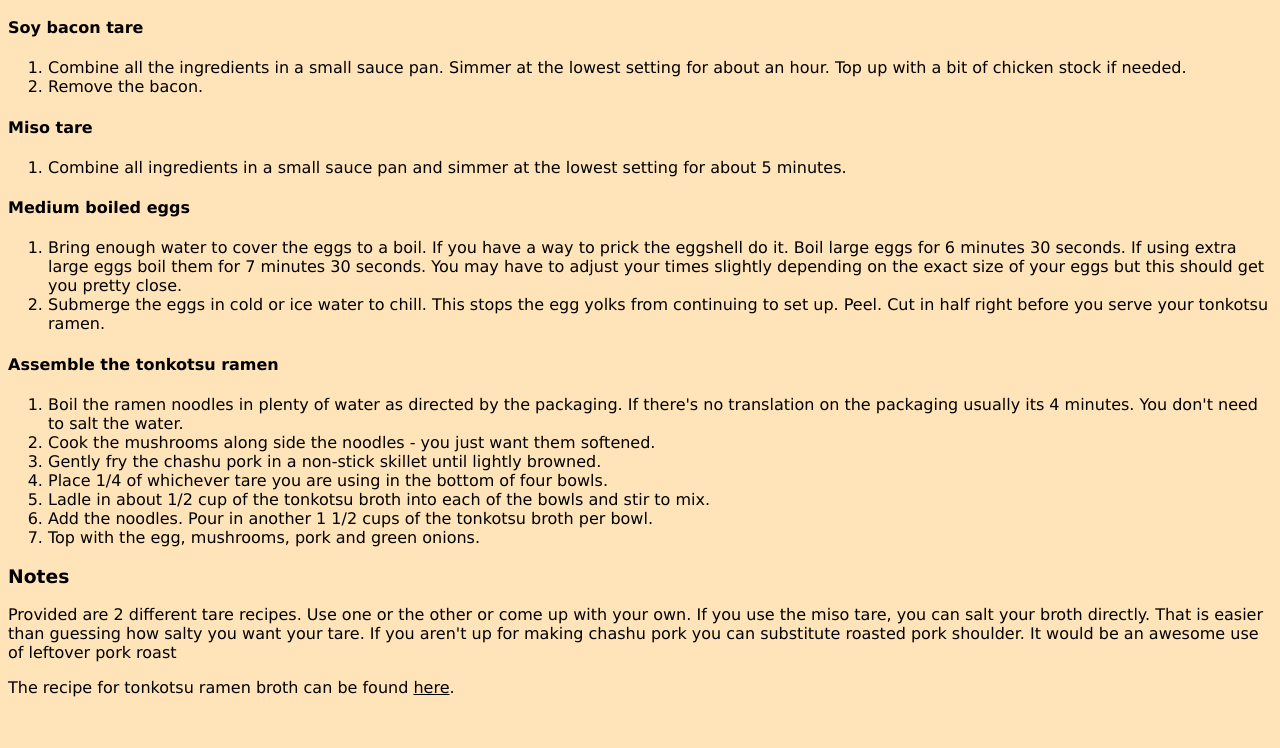
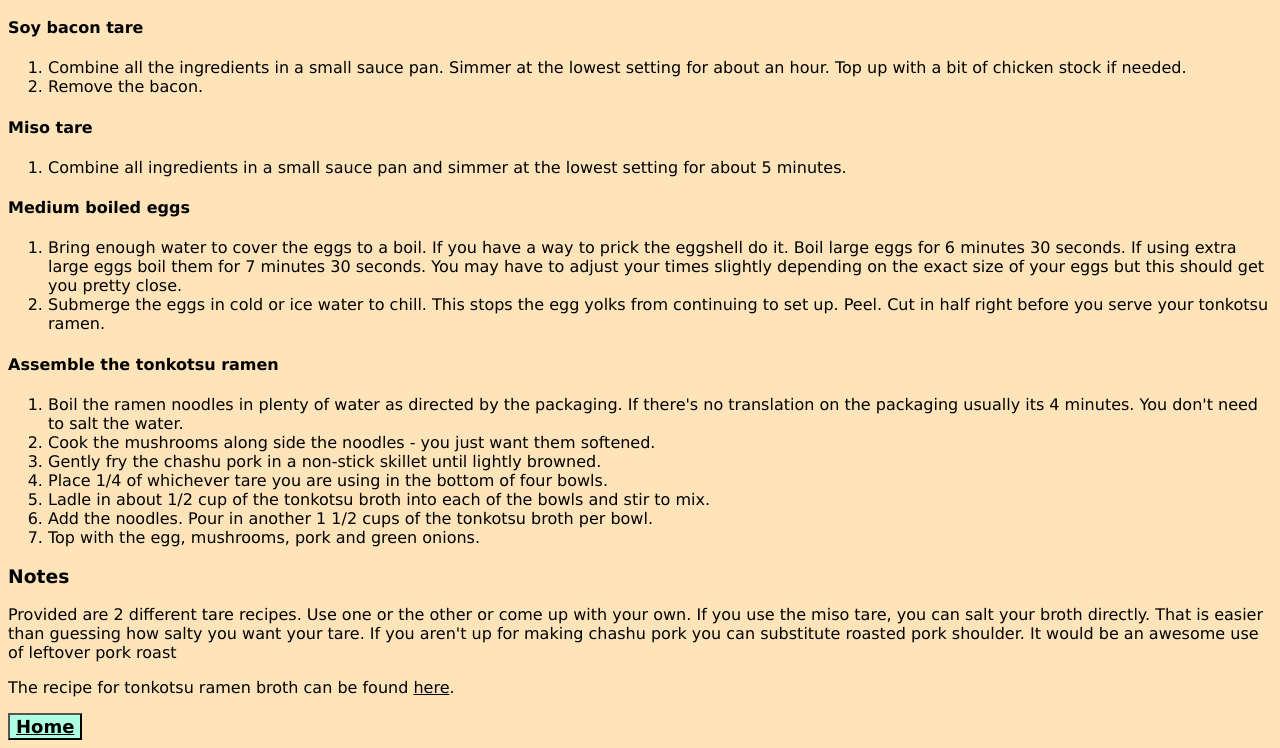
Before and after one commit to everhardt013/odin-recipes, a plain HTML site: page recipes/ramen.html in a window 1280 px wide. Shown: the part 1686-2434 px from the top of the page. Before the commit the page ends 2399 px from the top, so only its background shows below. Drawn offline with Linux system fonts and the light colour scheme.

Commit message:
Add Home button to each recipe pages

```diff
--- a/recipes/ramen.html
+++ b/recipes/ramen.html
@@ -120,5 +120,7 @@
     <p>The recipe for tonkotsu ramen broth can be found
         <a href="https://glebekitchen.com/2017/04/13/tonkotsu-ramen-broth-home/">here</a>.</p>
 
+    <button><a href="../index.html">Home</a></button>
+
 </body>
 </html>
--- a/recipes/style.css
+++ b/recipes/style.css
@@ -12,3 +12,9 @@ img {
     height: 500px;
     width: auto;
 }
+
+button {
+    background-color: rgb(172, 255, 227);
+    font-size: 18px;
+    font-weight: bold;
+}
```
Also changed, not shown: recipes/shawarma_rice.html (+1 -0 lines), recipes/sisig.html (+1 -0 lines).
